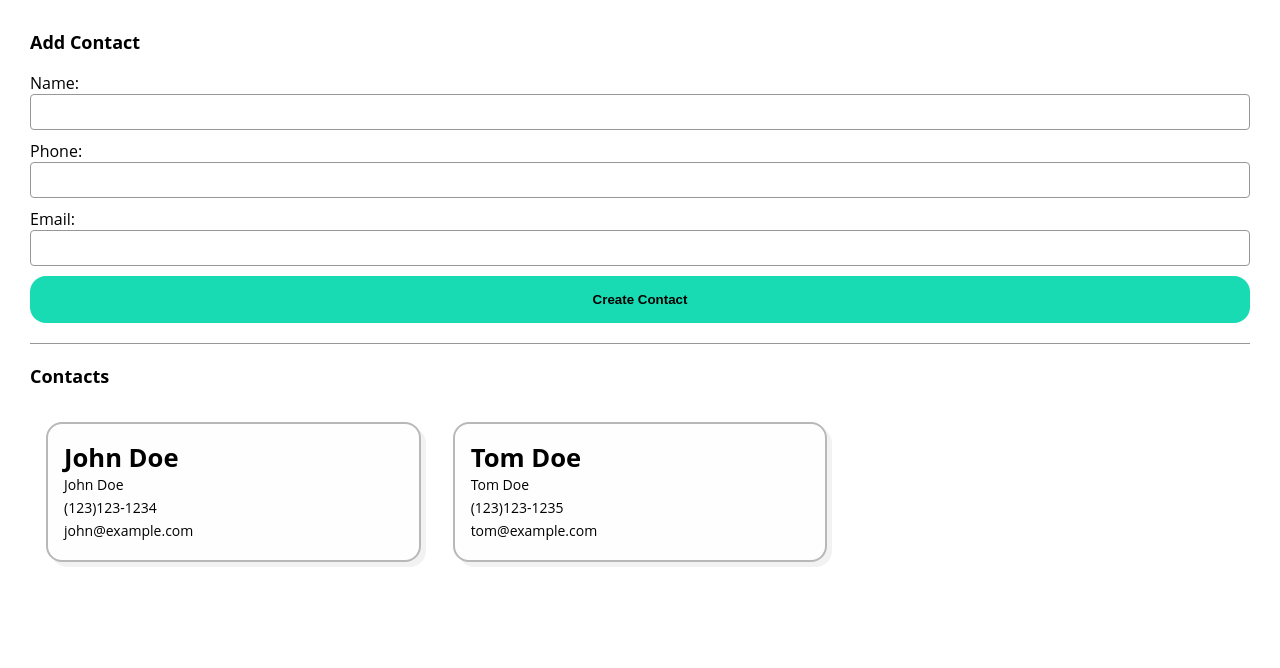
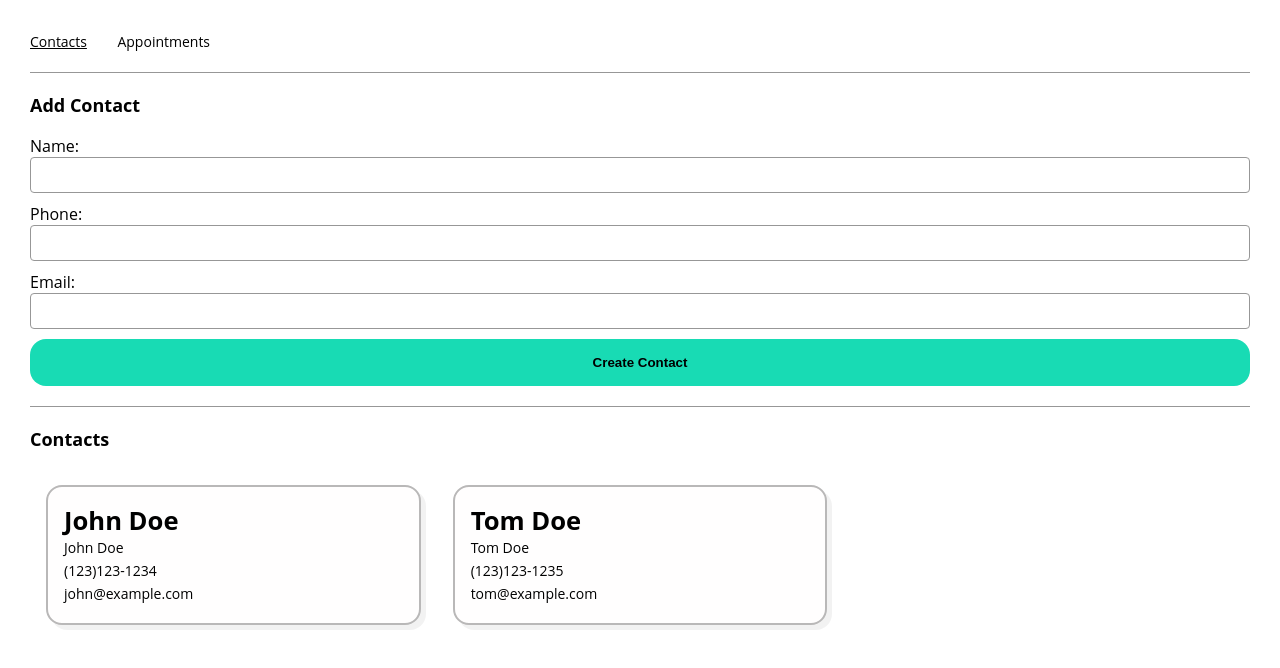
Before and after one commit to lyzboy/appointment-planner, a React (Create React App) app: page /contacts in a window 1280 px wide. Shown: the top 668 px of the page. Built offline with nearby package versions, Linux system fonts and the light colour scheme.

Commit message:
Refactor routing in App.js

```diff
--- a/src/components/app/App.js
+++ b/src/components/app/App.js
@@ -40,11 +40,15 @@ export function AppRoutes() {
 
     return (
         <Routes>
-            <Route path="/" element={<Navigate to={ROUTES.CONTACTS} />} />
+            <Route path="/" element={<Root />}>
+                <Route index element={<Navigate to={ROUTES.CONTACTS} />} />
                 <Route
                     path={ROUTES.CONTACTS}
                     element={
-                    <ContactsPage contacts={contacts} addContact={addContact} />
+                        <ContactsPage
+                            contacts={contacts}
+                            addContact={addContact}
+                        />
                     }
                 />
                 <Route
@@ -59,9 +63,13 @@ export function AppRoutes() {
                 <Route
                     path="*"
                     element={
-                    <ContactsPage contacts={contacts} addContact={addContact} />
+                        <ContactsPage
+                            contacts={contacts}
+                            addContact={addContact}
+                        />
                     }
                 />
+            </Route>
         </Routes>
     );
 }
```
Lines whose indentation alone changed are shown as unchanged.
